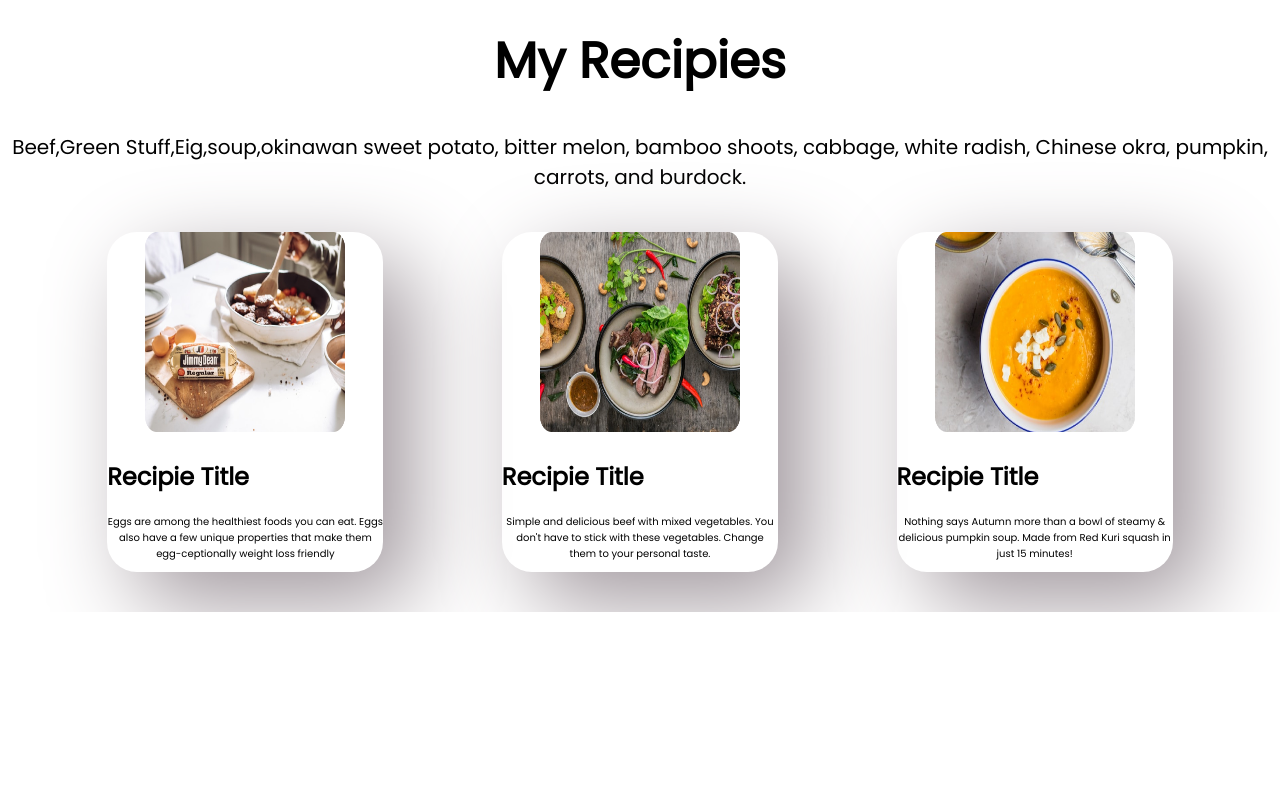
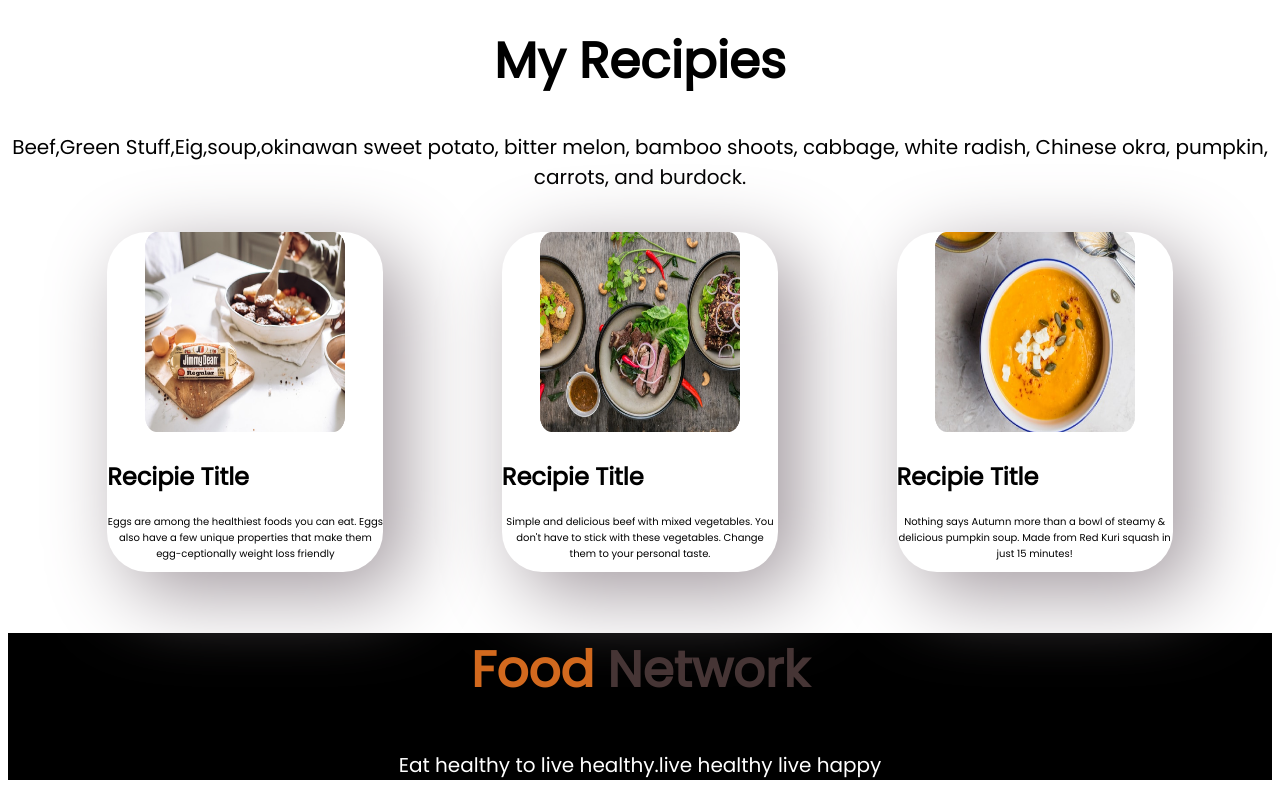
Before and after one commit to Nizamul10/food-network, a plain HTML site: page index.html in a window 1280 px wide. Shown: the part 1144-1944 px from the top of the page. Before the commit the page ends 1756 px from the top, so only its background shows below. Drawn offline with Linux system fonts and the light colour scheme.

Commit message:
last part

```diff
--- a/index.html
+++ b/index.html
@@ -54,10 +54,13 @@
     <center>
     <img src="Project Cover.png"height="200px"width="200px" alt=""></center>
     <h2>Recipie Title</h2>
-    <p class="font">Nothing says Autumn more than a bowl of steamy & delicious pumpkin soup. Made from Red Kuri squash in just 15 minutes!</p>
-</div>
+    <p class="font">Nothing says Autumn more than a bowl of steamy & delicious pumpkin soup. Made from Red Kuri squash in just 15 minutes!</p> </div>
 
+</section>
 
-   </section>
+<section class="last">
+    <h1><span>Food</span> <span id="color">Network</span> </h1>
+   <p id="white"> Eat healthy to live healthy.live healthy live happy </p>
+</section>
 </body>
 </html>
--- a/style.css
+++ b/style.css
@@ -31,12 +31,24 @@ p{
 }
 .font{
     font-size: 10px;
-    text-align: center;
+    text-align:center;
 }
 .sado{
     width: 40%;
     margin-left: 5%;
     margin-right: 5%;
-   box-shadow:30px 30px 90px rgb(160, 151, 157);
-   border-radius: 30px;
+   box-shadow:20px 20px 80px rgb(160, 151, 157);
+   border-radius: 40px;
 }
+.last{
+    text-align: center;
+    background-color: rgb(0, 0, 0);
+}
+
+#white{
+    font-size: 20px;
+    color: white;
+}
+#color{
+    color: rgb(70, 53, 53);
+}
```
